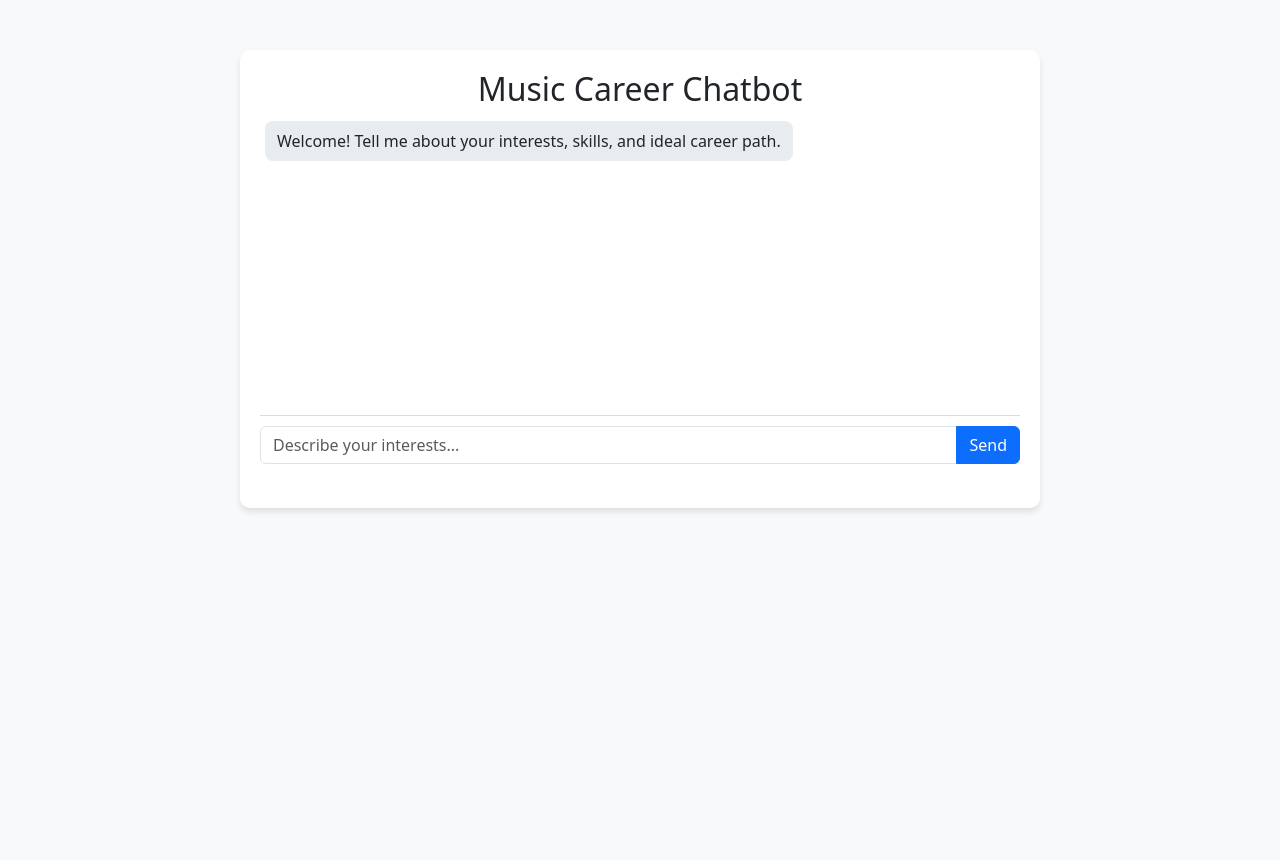
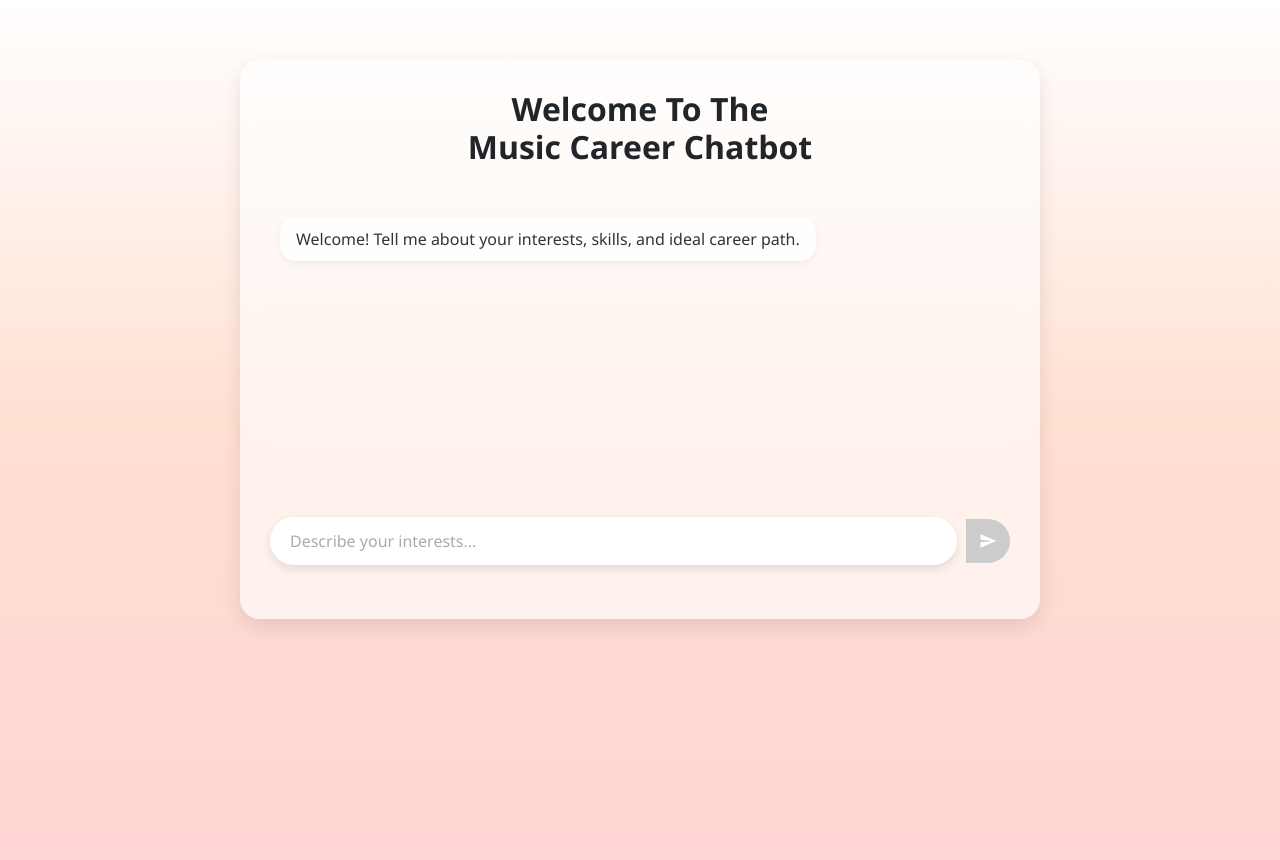
Before and after one commit to kzavitz/careerapp, a Flask app: page / in a window 1280 px wide. Before the commit the page ends 512 px from the top, so only its background shows below. Run offline with Flask 3, Linux system fonts and the light colour scheme; parts of the project's set-up code (start-up, migrations or seed data) failed here and were passed over; some libraries are stand-ins or nearby versions.

Commit message:
Update index.html

```diff
--- a/templates/index.html
+++ b/templates/index.html
@@ -1,44 +1,171 @@
 <!DOCTYPE html>
 <html lang="en">
 <head>
-  <meta charset="UTF-8">
-  <meta name="viewport" content="width=device-width, initial-scale=1.0">
+  <meta charset="UTF-8" />
+  <meta name="viewport" content="width=device-width, initial-scale=1.0"/>
   <title>Music Career Chatbot</title>
   <link rel="stylesheet" href="https://cdn.jsdelivr.net/npm/bootstrap@5.3.0/dist/css/bootstrap.min.css">
   <style>
-    body { background-color: #f8f9fa; }
-    .chat-container { max-width: 800px; margin: 50px auto; background: white; padding: 20px; border-radius: 10px; box-shadow: 0 4px 6px rgba(0, 0, 0, 0.1); }
-    .chat-box { height: 300px; overflow-y: auto; border-bottom: 1px solid #ddd; padding-bottom: 10px; margin-bottom: 10px; }
-    .user-message { text-align: right; background: #007bff; color: white; padding: 8px 12px; border-radius: 8px; display: inline-block; margin: 5px; }
-    .bot-message { text-align: left; background: #e9ecef; padding: 8px 12px; border-radius: 8px; display: inline-block; margin: 5px; }
-    .career-box { border: 1px solid #ddd; padding: 15px; border-radius: 8px; background: #fff; box-shadow: 0 4px 6px rgba(0, 0, 0, 0.1); margin-top: 10px; }
-    .career-box a { text-decoration: none; font-weight: bold; color: #007bff; }
-    .career-box a:hover { text-decoration: underline; }
-    .related-box { background: #f1f3f5; border: 1px solid #ccc; padding: 10px; border-radius: 6px; margin-top: 5px; }
+    body {
+      margin: 0;
+      font-family: 'Segoe UI', Tahoma, Geneva, Verdana, sans-serif;
+      background: linear-gradient(to bottom, #ffffff, #ffe0d1, #ffd4d4);
+      min-height: 100vh;
+    }
+
+    .chat-container {
+      max-width: 800px;
+      margin: 60px auto;
+      background: rgba(255, 255, 255, 0.6);
+      backdrop-filter: blur(10px);
+      padding: 30px;
+      border-radius: 20px;
+      box-shadow: 0 8px 20px rgba(0, 0, 0, 0.1);
+    }
+
+
+
+    .chat-box {
+      height: 300px;
+      overflow-y: auto;
+      padding: 10px;
+      margin-bottom: 20px;
+    }
+
+    .user-message, .bot-message {
+      padding: 10px 16px;
+      margin: 10px 0;
+      border-radius: 16px;
+      max-width: 75%;
+      word-wrap: break-word;
+      font-size: 16px;
+      box-shadow: 0 4px 10px rgba(0, 0, 0, 0.05);
+    }
+
+    .user-message {
+      align-self: flex-end;
+      background: rgba(255, 120, 90, 0.85); /* Darker coral-peach */
+      color: white;
+      text-align: right;
+      margin-left: auto;
+    }
+
+    .bot-message {
+      align-self: flex-start;
+      background: rgba(255, 255, 255, 0.8); /* 80% opaque white */
+      color: #333;
+      text-align: left;
+      margin-right: auto;
+    }
+
+    .input-group {
+      display: flex;
+      align-items: center;
+      gap: 10px;
+    }
+
+    #user-input {
+      flex: 1;
+      border: none;
+      border-radius: 30px;
+      padding: 12px 20px;
+      font-size: 16px;
+      outline: none;
+      box-shadow: 0 4px 10px rgba(0, 0, 0, 0.1);
+    }
+
+    #user-input::placeholder {
+      color: #aaa;
+    }
+
+    .btn-send {
+      background-color: #ccc;
+      border: none;
+      color: white;
+      border-radius: 50%;
+      width: 44px;
+      height: 44px;
+      display: flex;
+      justify-content: center;
+      align-items: center;
+      font-size: 20px;
+      cursor: pointer;
+      transition: background 0.3s ease;
+      flex-shrink: 0;
+    }
+
+    .btn-send:hover {
+      background-color: #bbb;
+    }
+
+    .btn-send svg {
+      width: 18px;
+      height: 24px;
+      fill: white;
+    }
+
+    .career-box {
+      background: rgba(255, 255, 255, 0.75);
+      backdrop-filter: blur(5px);
+      border: 1px solid #ddd;
+      padding: 20px;
+      border-radius: 16px;
+      box-shadow: 0 4px 10px rgba(0, 0, 0, 0.05);
+      margin-top: 15px;
+    }
+
+    .career-box a {
+      text-decoration: none;
+      font-weight: bold;
+      color: #d56757; /* Warm coral for links */
+    }
+
+    .career-box a:hover {
+      text-decoration: underline;
+    }
+
+    .related-box {
+      background: rgba(240, 240, 240, 0.6);
+      border: 1px solid #ccc;
+      padding: 10px;
+      border-radius: 10px;
+      margin-top: 10px;
+    }
+
+    h2 {
+      font-weight: 600;
+      text-align: center;
+      margin-bottom: 30px;
+    }
   </style>
 </head>
 <body>
-  <div class="chat-container">
-    <h2 class="text-center">Music Career Chatbot</h2>
-    <div class="chat-box" id="chat-box">
-      <div class='bot-message'>Welcome! Tell me about your interests, skills, and ideal career path.</div>
+  <div class="chat-container d-flex flex-column">
+      <h2>Welcome   To   The <br> Music Career Chatbot</h2>
+    <div class="chat-box d-flex flex-column" id="chat-box">
+      <div class="bot-message">Welcome! Tell me about your interests, skills, and ideal career path.</div>
     </div>
     <div class="input-group">
-      <input type="text" id="user-input" class="form-control" placeholder="Describe your interests...">
-      <button class="btn btn-primary" onclick="sendMessage()">Send</button>
+      <input type="text" id="user-input" class="form-control" placeholder="Describe your interests..." onkeydown="handleEnter(event)">
+      <button class="btn-send" onclick="sendMessage()" aria-label="Send">
+        <svg viewBox="0 0 24 24">
+          <path d="M2.01 21L23 12 2.01 3 2 10l15 2-15 2z"></path>
+        </svg>
+      </button>
     </div>
     <div id="career-results" class="mt-4"></div>
   </div>
 
-  <script>
+ <script>
     function sendMessage() {
-      const userInput = document.getElementById("user-input").value;
-      if (!userInput.trim()) return;
+      const inputEl = document.getElementById("user-input");
+      const userInput = inputEl.value.trim();
+      if (!userInput) return;
 
       const chatBox = document.getElementById("chat-box");
       chatBox.innerHTML += `<div class='user-message'>${userInput}</div>`;
 
-        fetch("https://careerapp-oa50.onrender.com/chat", {
+      fetch("http://127.0.0.1:5000/chat", {
         method: "POST",
         headers: { "Content-Type": "application/json" },
         body: JSON.stringify({ message: userInput })
@@ -63,9 +190,18 @@
             </div>
           `;
         });
+
         chatBox.scrollTop = chatBox.scrollHeight;
       });
-      document.getElementById("user-input").value = "";
+
+      inputEl.value = "";
+    }
+
+    function handleEnter(event) {
+      if (event.key === "Enter") {
+        event.preventDefault();
+        sendMessage();
+      }
     }
 
     function showRelated(id, careers) {
```
